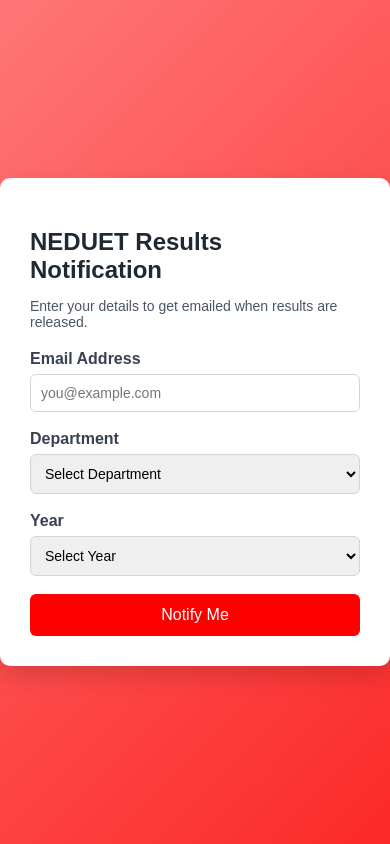
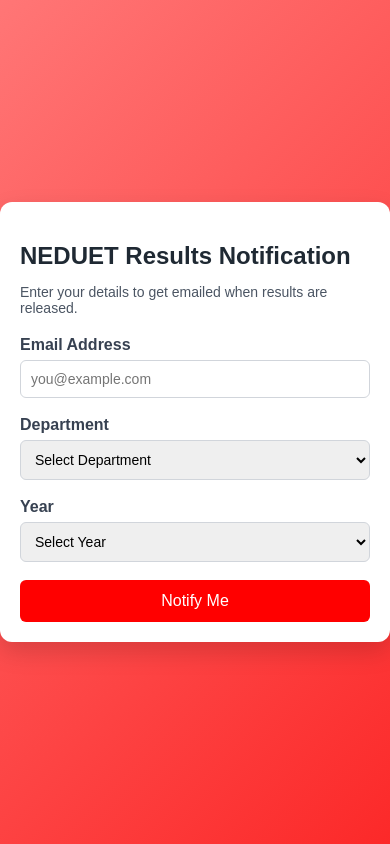
Before and after one commit to muhammadrafayasif/ned-result-notifier, a React (Vite) app in the folder frontend/: page / in a window 390 px wide. Built offline with nearby package versions, Linux system fonts and the light colour scheme.

Commit message:
[chore] Added styling tailored towards mobile devices

```diff
--- a/frontend/src/App.css
+++ b/frontend/src/App.css
@@ -4,7 +4,7 @@
 
 
 .results-container {
-  min-height: 100vh;
+  min-height: 100dvh;
   background: linear-gradient(135deg, #ff7676, #fc2929);
   display: flex;
   justify-content: center;
@@ -14,10 +14,10 @@
 
 .results-form {
   background: #ffffff;
-  padding: 30px;
+  padding: 20px;
   width: 100%;
   max-width: 420px;
-  border-radius: 10px;
+  border-radius: 12px;
   box-shadow: 0 10px 25px rgba(0, 0, 0, 0.15);
 }
 
```
